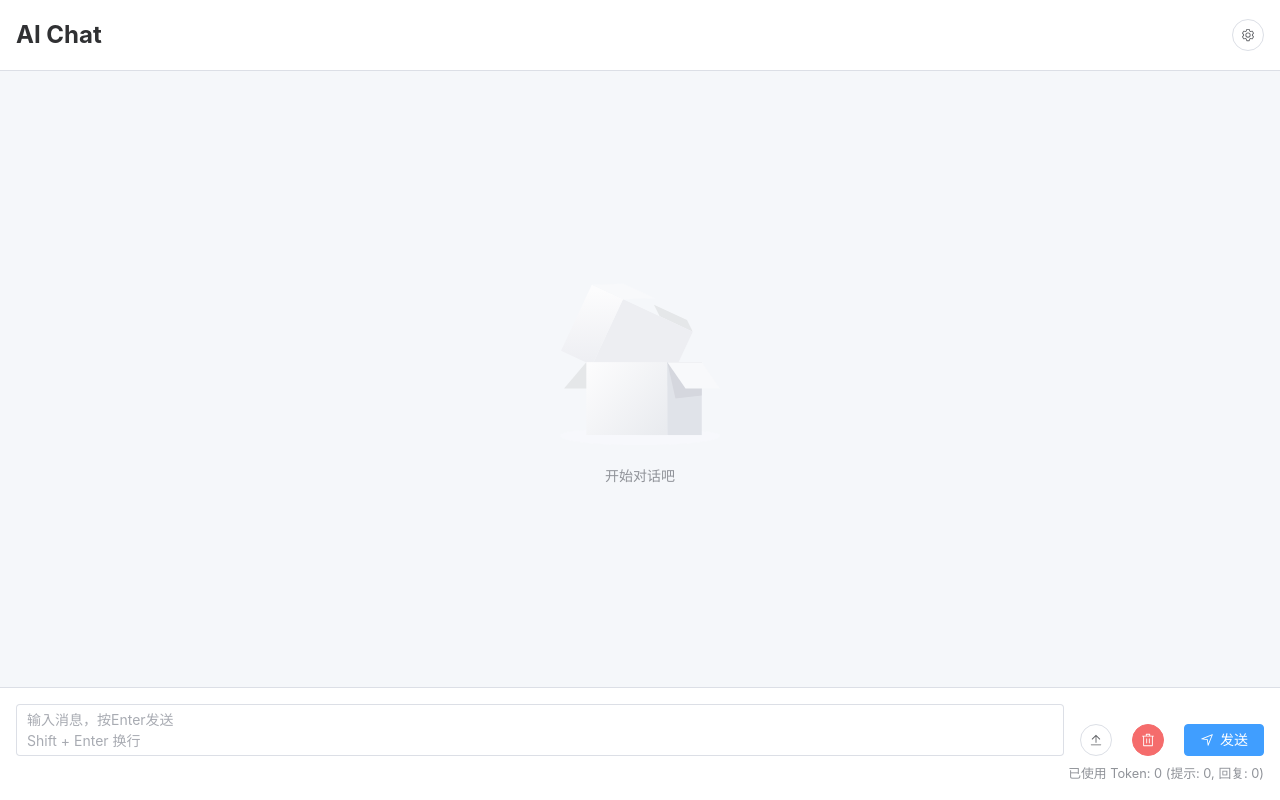
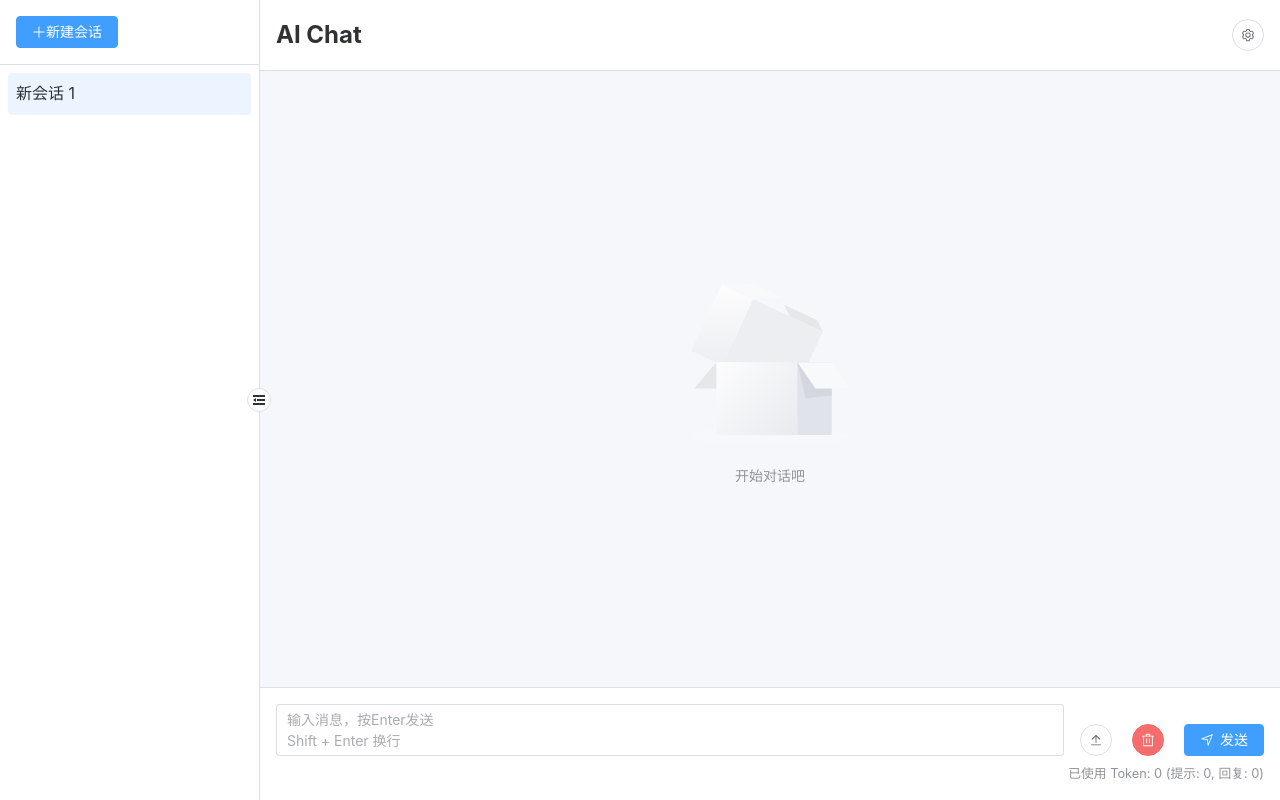
Before and after one commit to STEVENTAN100/LLM-Chat, a Vue app: page / in a window 1280 px wide. Built offline with nearby package versions, Linux system fonts and the light colour scheme.

Commit message:
feat：左侧边栏开启新对话

```diff
--- a/src/App.vue
+++ b/src/App.vue
@@ -8,8 +8,10 @@ import ChatView from './views/ChatView.vue'
 
 <style lang="scss">
 .app-container {
-  min-height: 100vh;
+  width: 100vw;
+  height: 100vh;
   display: flex;
-  flex-direction: column;
+  flex-direction: row;
+  overflow: hidden;
 }
 </style>
--- a/src/components/ChatInput.vue
+++ b/src/components/ChatInput.vue
@@ -119,7 +119,7 @@ const handleClear = async () => {
   try {
     // 使用Element Plus的消息框组件，提示用户是否确定清空对话记录
     await ElMessageBox.confirm(
-      '确定要清空所有对话记录吗？',
+      '确定要清空当前会话的所有对话记录吗？',
       '警告',
       {
         confirmButtonText: '确定',
--- /dev/null
+++ b/src/components/SideBar.vue
@@ -0,0 +1,231 @@
+<script setup lang="ts">
+import { ref, computed } from 'vue'
+import { Fold, Expand, Plus, Delete, Edit } from '@element-plus/icons-vue'
+import { useChatStore } from '../stores/chat'
+import { ElMessageBox } from 'element-plus'
+
+const isCollapsed = ref(false)
+const chatStore = useChatStore()
+
+const conversations = computed(() => chatStore.conversations)
+const activeId = computed(() => chatStore.activeConversationId)
+
+const editingId = ref<string | null>(null)
+const editTitle = ref('')
+
+const toggleSidebar = () => {
+  isCollapsed.value = !isCollapsed.value
+}
+
+const createNewChat = () => {
+  chatStore.createConversation()
+}
+
+const switchConversation = (id: string) => {
+  chatStore.setActiveConversation(id)
+}
+
+const deleteConversation = async (id: string) => {
+  try {
+    await ElMessageBox.confirm('确定要删除这个会话吗？', '提示', {
+      confirmButtonText: '确定',
+      cancelButtonText: '取消',
+      type: 'warning'
+    })
+    chatStore.deleteConversation(id)
+  } catch {
+    // 用户取消删除操作
+  }
+}
+
+const startRename = (conv: { id: string, title: string }, event: Event) => {
+  event.stopPropagation()
+  editingId.value = conv.id
+  editTitle.value = conv.title
+}
+
+const saveRename = (conv: { id: string }) => {
+  if (editTitle.value.trim()) {
+    const conversation = chatStore.conversations.find(c => c.id === conv.id)
+    if (conversation) {
+      conversation.title = editTitle.value.trim()
+    }
+  }
+  editingId.value = null
+}
+
+const cancelRename = () => {
+  editingId.value = null
+}
+
+const handleRenameKeydown = (conv: { id: string }, event: KeyboardEvent) => {
+  if (event.key === 'Enter') {
+    event.preventDefault()
+    saveRename(conv)
+  } else if (event.key === 'Escape') {
+    cancelRename()
+  }
+}
+</script>
+
+<template>
+  <div class="sidebar" :class="{ 'collapsed': isCollapsed }">
+    <div class="sidebar-header">
+      <el-button v-if="!isCollapsed" type="primary" @click="createNewChat">
+        <el-icon><Plus /></el-icon>新建会话
+      </el-button>
+      <el-button v-else circle type="primary" @click="createNewChat">
+        <el-icon><Plus /></el-icon>
+      </el-button>
+    </div>
+
+    <div class="conversations-list">
+      <div v-for="conv in conversations"
+           :key="conv.id"
+           class="conversation-item"
+           :class="{ 'active': conv.id === activeId }"
+           @click="switchConversation(conv.id)">
+        <div v-if="editingId === conv.id" class="conversation-edit" @click.stop>
+          <el-input
+            v-model="editTitle"
+            size="small"
+            @keydown="(e: KeyboardEvent) => handleRenameKeydown(conv, e)"
+            @blur="saveRename(conv)"
+            ref="editInputRef"
+          />
+        </div>
+        <div v-else class="conversation-title" :title="conv.title">
+          {{ isCollapsed ? '💭' : conv.title }}
+        </div>
+        <div v-if="!isCollapsed" class="conversation-actions">
+          <el-button
+            class="edit-btn"
+            type="primary"
+            link
+            @click.stop="startRename(conv, $event)">
+            <el-icon><Edit /></el-icon>
+          </el-button>
+          <el-button
+            class="delete-btn"
+            type="danger"
+            link
+            @click.stop="deleteConversation(conv.id)">
+            <el-icon><Delete /></el-icon>
+          </el-button>
+        </div>
+      </div>
+    </div>
+
+    <div class="collapse-btn" @click="toggleSidebar">
+      <el-icon>
+        <Fold v-if="!isCollapsed" />
+        <Expand v-else />
+      </el-icon>
+    </div>
+  </div>
+</template>
+
+<style lang="scss" scoped>
+.sidebar {
+  width: 260px;
+  height: 100%;
+  flex-shrink: 0; /* 防止侧边栏被压缩 */
+  background-color: var(--bg-color);
+  border-right: 1px solid var(--border-color);
+  transition: all 0.3s ease;
+  position: relative;
+  display: flex;
+  flex-direction: column;
+
+  &.collapsed {
+    width: 60px;
+  }
+}
+
+.sidebar-header {
+  padding: 1rem;
+  border-bottom: 1px solid var(--border-color);
+}
+
+.conversations-list {
+  flex: 1;
+  overflow-y: auto;
+  padding: 0.5rem;
+}
+
+.conversation-item {
+  display: flex;
+  align-items: center;
+  justify-content: space-between;
+  padding: 0.5rem;
+  margin-bottom: 0.5rem;
+  border-radius: 4px;
+  cursor: pointer;
+  transition: background-color 0.2s;
+
+  &:hover {
+    background-color: var(--bg-color-secondary);
+    .conversation-actions {
+      opacity: 1;
+    }
+  }
+
+  &.active {
+    background-color: var(--el-color-primary-light-9);
+  }
+}
+
+.conversation-title {
+  flex: 1;
+  overflow: hidden;
+  text-overflow: ellipsis;
+  white-space: nowrap;
+}
+
+.conversation-edit {
+  flex: 1;
+  margin-right: 0.5rem;
+
+  :deep(.el-input__inner) {
+    height: 24px;
+    line-height: 24px;
+  }
+}
+
+.conversation-actions {
+  display: flex;
+  gap: 4px;
+  opacity: 0;
+  transition: opacity 0.2s;
+}
+
+.edit-btn, .delete-btn {
+  padding: 2px;
+  height: 20px;
+
+  .el-icon {
+    font-size: 14px;
+  }
+}
+
+.collapse-btn {
+  position: absolute;
+  right: -12px;
+  top: 50%;
+  transform: translateY(-50%);
+  width: 24px;
+  height: 24px;
+  background-color: var(--bg-color);
+  border: 1px solid var(--border-color);
+  border-radius: 50%;
+  display: flex;
+  align-items: center;
+  justify-content: center;
+  cursor: pointer;
+  z-index: 1;
+
+  &:hover {
+    background-color: var(--bg-color-secondary);
+  }
+}
+</style>
--- a/src/stores/chat.ts
+++ b/src/stores/chat.ts
@@ -23,37 +23,103 @@ interface TokenUsage {
   total_tokens?: number
 }
 
+// 定义会话类型
+interface Conversation {
+  id: string
+  title: string
+  messages: Message[]
+  createdAt: string
+  updatedAt: string
+}
+
 // 定义Store的状态类型
 interface ChatState {
-  messages: Message[]
+  conversations: Conversation[]
+  activeConversationId: string | null  // 当前展示会话ID
   isLoading: boolean
+  currentGeneratingId: string | null  // 当前正在生成回答的会话ID
   tokenCount: TokenCount
+  conversationCounter: number  // 会话计数器
 }
 
 export const useChatStore = defineStore('chat', {
   state: (): ChatState => ({
-    messages: [],
+    conversations: [],
+    activeConversationId: null,
     isLoading: false,
+    currentGeneratingId: null,
     tokenCount: {
       total: 0,
       prompt: 0,
       completion: 0
-    }
+    },
+    conversationCounter: 0
   }),
 
   actions: {
+    // 创建新会话
+    createConversation() {
+      this.conversationCounter++
+      const conversation: Conversation = {
+        id: Date.now().toString(),
+        title: `新会话 ${this.conversationCounter}`,
+        messages: [],
+        createdAt: new Date().toISOString(),
+        updatedAt: new Date().toISOString()
+      }
+      this.conversations.push(conversation)
+      this.activeConversationId = conversation.id
+      return conversation.id
+    },
+
+    // 切换当前会话
+    setActiveConversation(id: string) {
+      this.activeConversationId = id
+    },
+
+    // 删除会话
+    deleteConversation(id: string) {
+      const index = this.conversations.findIndex(conv => conv.id === id)
+      if (index !== -1) {
+        this.conversations.splice(index, 1)
+        if (this.activeConversationId === id) {
+          // 如果删除后没有会话，则创建新会话
+          if (this.conversations.length === 0) {
+            this.createConversation()
+          } else {
+            // 否则切换到第一个会话
+            this.activeConversationId = this.conversations[0]?.id || null
+          }
+        }
+      }
+    },
+
+    // 添加消息到当前会话
     addMessage(message: Omit<Message, 'id' | 'timestamp'>) {
-      this.messages.push({
+      const conversation = this.conversations.find(
+        conv => conv.id === this.activeConversationId
+      )
+      if (conversation) {
+        conversation.messages.push({
           id: Date.now(),
           timestamp: new Date().toISOString(),
           ...message
         })
+        conversation.updatedAt = new Date().toISOString()
+      }
     },
 
+    // 更新正在生成回答的会话的最后一条消息
     updateLastMessage(content: string) {
-      if (this.messages.length > 0) {
-        const lastMessage = this.messages[this.messages.length - 1]
+      const conversation = this.conversations.find(
+        conv => conv.id === this.currentGeneratingId
+      )
+      if (conversation && conversation.messages && conversation.messages.length > 0) {
+        const lastMessage = conversation.messages[conversation.messages.length - 1]
+        if (lastMessage) {
           lastMessage.content = content
+          conversation.updatedAt = new Date().toISOString()
+        }
       }
     },
 
@@ -69,8 +135,36 @@ export const useChatStore = defineStore('chat', {
       }
     },
 
+    // 清空当前会话消息
     clearMessages() {
-      this.messages = []
+      const conversation = this.conversations.find(
+        conv => conv.id === this.activeConversationId
+      )
+      if (conversation) {
+        // 清空消息的同时更新会话时间
+        conversation.messages = []
+        conversation.updatedAt = new Date().toISOString()
+
+        // 确保会话标题保持不变
+        if (!conversation.title) {
+          conversation.title = '新对话'
+        }
+      }
+
+      // 触发状态更新
+      this.conversations = [...this.conversations]
+    }
+  },
+
+  getters: {
+    // 获取当前会话
+    currentConversation(): Conversation | undefined {
+      return this.conversations.find(conv => conv.id === this.activeConversationId)
+    },
+
+    // 获取当前会话的消息
+    currentMessages(): Message[] {
+      return this.currentConversation?.messages || []
     }
   },
 
--- a/src/views/ChatView.vue
+++ b/src/views/ChatView.vue
@@ -8,26 +8,40 @@ import { messageHandler, type SyncResponse } from '../utils/messageHandler.ts'
 import ChatMessage from '../components/ChatMessage.vue'
 import ChatInput from '../components/ChatInput.vue'
 import SettingsPanel from '../components/SettingsPanel.vue'
+import SideBar from '../components/SideBar.vue'
 
 // 初始化聊天存储
 const chatStore = useChatStore()
 // 计算属性，获取消息列表和加载状态
-const messages = computed(() => chatStore.messages)
+const currentChatMessages = computed(() => chatStore.currentMessages)
 const isLoading = computed(() => chatStore.isLoading)
 // 设置面板显示状态
 const showSettings = ref(false)
 // 消息容器引用，用于滚动到底部
 const messagesContainer = ref<HTMLElement | null>(null)
 
-// 监听消息变化，滚动到底部
-watch(messages, () => {
+// 如果没有活动会话，创建一个新会话
+if (!chatStore.activeConversationId) {
+  chatStore.createConversation()
+}
+
+// 监听消息、对话ID变化，滚动到底部
+watch(currentChatMessages, () => {
     // 涉及到页面渲染，需要使用 nextTick
+    nextTick(() => {
+        if (messagesContainer.value && chatStore.activeConversationId === chatStore.currentGeneratingId) {
+            messagesContainer.value.scrollTop = messagesContainer.value.scrollHeight
+        }
+    })
+}, { deep: true })
+
+watch(() => chatStore.activeConversationId, () => {
     nextTick(() => {
         if (messagesContainer.value) {
             messagesContainer.value.scrollTop = messagesContainer.value.scrollHeight
         }
     })
-}, { deep: true })
+})
 
 /**
  * 发送消息处理函数
@@ -41,12 +55,15 @@ const handleSend = async (content: string) => {
     chatStore.addMessage(messageHandler.formatMessage('user', content))
     chatStore.addMessage(messageHandler.formatMessage('assistant', ''))
     chatStore.isLoading = true
+    // 将当前正在生成回复的对话ID设置为活跃对话的ID
+    // 这样可以追踪哪个对话正在等待AI响应
+    chatStore.currentGeneratingId = chatStore.activeConversationId
 
     try {
         // 获取设置并发送消息
         const settingsStore = useSettingsStore()
         const response = await chatApi.sendMessage(
-            messages.value.slice(0, -1).map(m => ({
+            currentChatMessages.value.slice(0, -1).map(m => ({
                 role: m.role,
                 content: m.content
             })),
@@ -73,6 +90,8 @@ const handleSend = async (content: string) => {
         console.error('发送消息失败:', error)
         chatStore.updateLastMessage('抱歉，发生了错误，请稍后重试。')
     } finally {
+        // 重置正在生成回复的对话ID为null,表示当前没有对话在等待AI响应
+        chatStore.currentGeneratingId = null
         chatStore.isLoading = false
     }
 
@@ -88,10 +107,10 @@ const handleClear = () => {
 // 处理消息更新
 const handleMessageUpdate = async (updatedMessage: { id: number; content: string }) => {
 
-    const index = chatStore.messages.findIndex(m => m.id === updatedMessage.id)
+    const index = chatStore.currentMessages.findIndex(m => m.id === updatedMessage.id)
     if (index !== -1) {
         // 删除当前消息及其后的助手回复
-        chatStore.messages.splice(index, 2)
+        chatStore.currentMessages.splice(index, 2)
         // 重新发送更新后的消息
         await handleSend(updatedMessage.content)
     }
@@ -99,24 +118,24 @@ const handleMessageUpdate = async (updatedMessage: { id: number; content: string
 
 // 处理消息删除
 const handleMessageDelete = (message: { id: number }) => {
-    const index = chatStore.messages.findIndex(m => m.id === message.id)
+    const index = chatStore.currentMessages.findIndex(m => m.id === message.id)
     if (index !== -1) {
         // 删除该消息及其后的助手回复
-        chatStore.messages.splice(index, 2)
+        chatStore.currentMessages.splice(index, 2)
     }
 }
 // 处理重新生成
 const handleRegenerate = async (message: { id: number; timestamp: string; role: "user" | "assistant"; content: string }) => {
     console.log(message)
-    console.log(chatStore.messages)
+    console.log(chatStore.currentMessages)
 
-    const index = chatStore.messages.findIndex(m => m.id === message.id && m.role === "assistant")
+    const index = chatStore.currentMessages.findIndex(m => m.id === message.id && m.role === "assistant")
     console.log(index)
     if (index !== -1 && index > 0) {
         // 获取上一条用户消息
-        const userMessage = chatStore.messages[index - 1]
+        const userMessage = chatStore.currentMessages[index - 1]
         // 删除当前的AI回复,但是删了后再发送的时候，userMessage不会指向当前这个
-        chatStore.messages.splice(index - 1, 2)
+        chatStore.currentMessages.splice(index - 1, 2)
         // 重新发送请求前应该检查 isLoading 状态
         if (isLoading.value) return
 
@@ -128,7 +147,7 @@ const handleRegenerate = async (message: { id: number; timestamp: string; role:
         } catch (error) {
             console.error('重新生成失败:', error)
             // 恢复原来的消息
-            chatStore.messages.splice(index, 0, message)
+            chatStore.currentMessages.splice(index, 0, message)
         } finally {
             chatStore.isLoading = false
         }
@@ -137,6 +156,10 @@ const handleRegenerate = async (message: { id: number; timestamp: string; role:
 </script>
 
 <template>
+    <div class="app-container">
+        <!-- 侧边栏 -->
+        <side-bar />
+
         <!-- 聊天容器 -->
         <div class="chat-container">
             <!-- 聊天头部，包含标题和设置按钮 -->
@@ -147,8 +170,8 @@ const handleRegenerate = async (message: { id: number; timestamp: string; role:
 
             <!-- 消息容器，显示对话消息 -->
             <div class="messages-container" ref="messagesContainer">
-            <template v-if="messages.length">
-                <chat-message v-for="message in messages" :key="message.id" :message="message"
+                <template v-if="currentChatMessages.length">
+                    <chat-message v-for="message in currentChatMessages" :key="message.id" :message="message"
                         @update="handleMessageUpdate" @delete="handleMessageDelete"
                         @regenerate="handleRegenerate" />
                 </template>
@@ -163,14 +186,25 @@ const handleRegenerate = async (message: { id: number; timestamp: string; role:
             <!-- 设置面板 -->
             <settings-panel v-model="showSettings" />
         </div>
+    </div>
 </template>
 
 <style lang="scss" scoped>
+.app-container {
+  display: flex;
+  width: 100%;
+  height: 100vh;
+  overflow: hidden;
+}
+
 /* 定义聊天容器的样式，占据整个视口高度，使用flex布局以支持列方向的布局 */
 .chat-container {
+    flex: 1;
+    min-width: 0; /* 防止内容溢出 */
     height: 100vh;
     display: flex;
     flex-direction: column;
+    overflow: hidden; /* 控制溢出 */
 }
 
 /* 设置聊天头部的样式，包括对齐方式和背景色等 */
```
Lines whose indentation alone changed are shown as unchanged.
